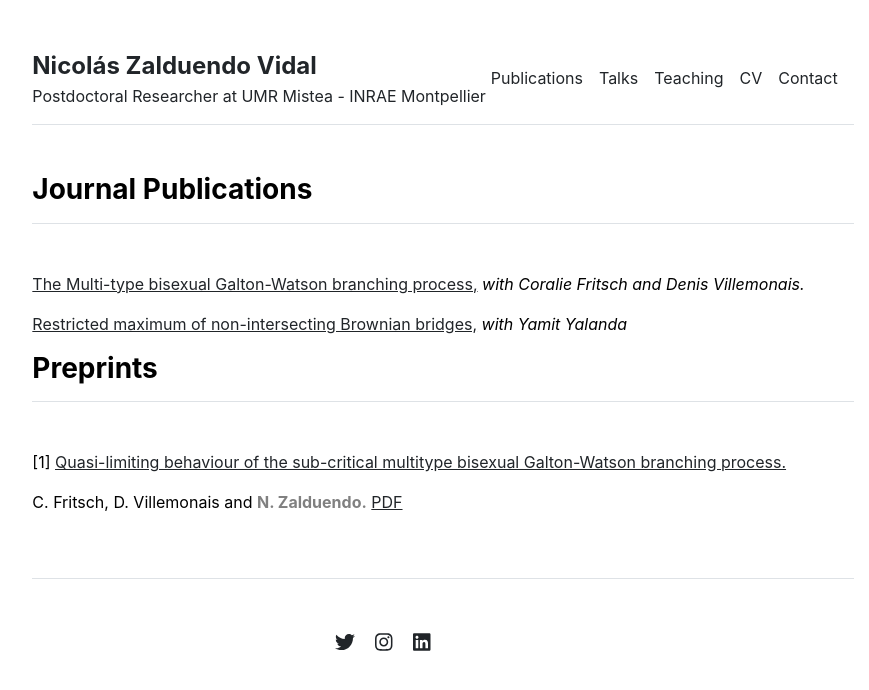
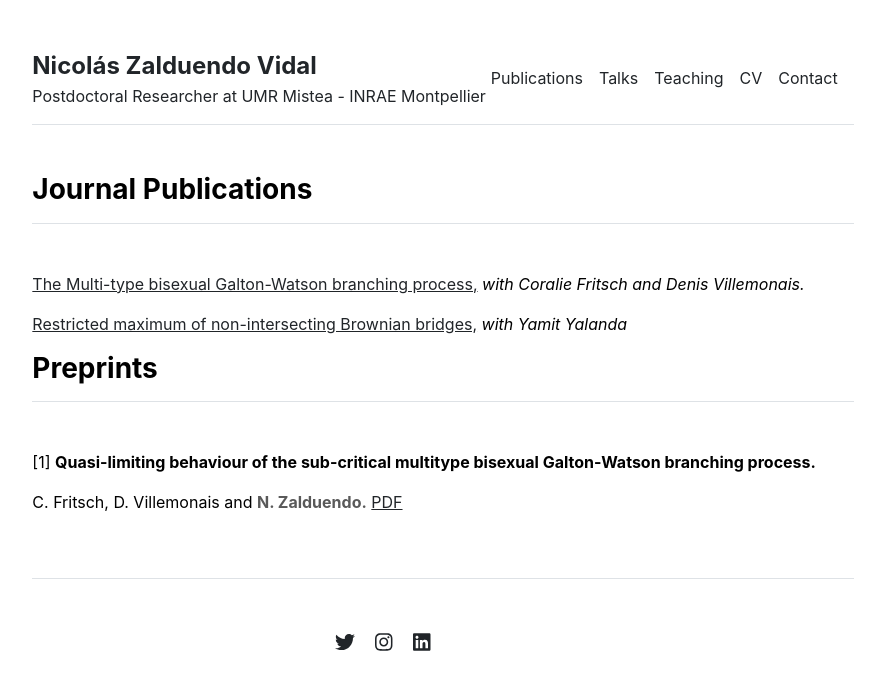
Before and after one commit to nzalduendo/nzalduendo.github.io, a Jekyll site: the page built from publications.md, in a window 1280 px wide. Shown: the top 690 px of the page, without its empty margins (197-1066 px from the left). Built offline with Jekyll 4.4.1, drawn with Linux system fonts in a browser that asks for light colours.

Commit message:
Update publications.html
remove the link from the name

```diff
--- a/_includes/publications.html
+++ b/_includes/publications.html
@@ -26,8 +26,8 @@
           <p>{{ item.number }}<a href="{{ item.url }}">{{ item.name }}</a></p>
           <p><b>N. Zalduendo</b></p>
         {% else %}
-          <p>{{ item.number }}<a href="{{ item.url }}">{{ item.name }}</a></p>
-          <p>{{ item.contributors }} and <b><font color="#808080">N. Zalduendo.</font></b> <a href="{{ item.url }}">PDF</a></p>
+          <p>{{ item.number }}<b>{{ item.name }}</b></p>
+          <p>{{ item.contributors }} and <b><font color="#595959">N. Zalduendo.</font></b> <a href="{{ item.url }}">PDF</a></p>
         {% endif %}
       {% endfor %}
     {% endif %}
```
